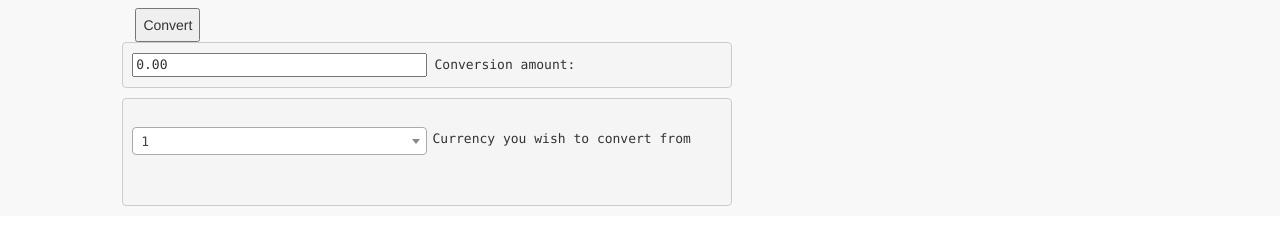
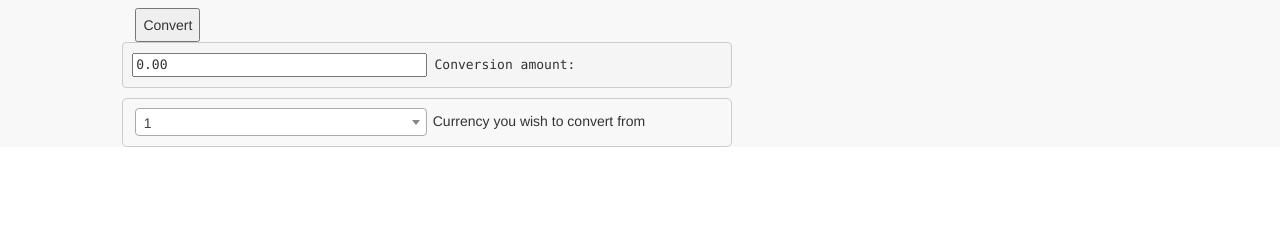
Before and after one commit to atan009/currency-exchange, a plain HTML site: page index.html in a window 1280 px wide. Shown: the part 130-374 px from the top of the page. Drawn offline with nearby package versions, Linux system fonts and the light colour scheme.

Commit message:
changed 1 pre to border

```diff
--- a/css/styles.scss
+++ b/css/styles.scss
@@ -64,18 +64,24 @@
 	}
 
 	.conversion {
+		border: solid 1px;
+		border-radius: 5px;
+		border-color: #ccc;
+
 		#convert-list {
 		width: 50%;
 		}
 
 		.select2-container {
-			// padding-bottom: 10px !important;
+			padding-left: 2%;
+			margin-top: 1.5%;
 			float: left;
 		}
 
 		p {
 			margin-left: 51%;
-			padding-top: 0.5%;
+			margin-bottom: 2.5%;
+			padding-top: 2%;
 		}
 
 		pre {
--- a/index.html
+++ b/index.html
@@ -35,12 +35,12 @@
 					<pre><input type="number" name="amount" value="0.00" placeholder="amount"> Conversion amount:</pre>
 				</div>
 				<div class="conversion" ng-controller="OptionController as options">
-					<pre>
+
 						<select id="convert-list">
 						<!-- Dropdown List Option -->
 							<option ng-repeat="option in listOptions" value="{{option}}">{{option}}</option>
 						</select> <p>Currency you wish to convert from </p>
-						</pre>
+
 				</div>
 
 
```
Also changed, not shown: css/styles.css, 1 other file.
